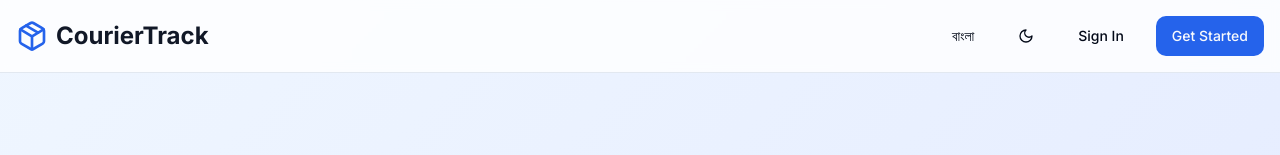
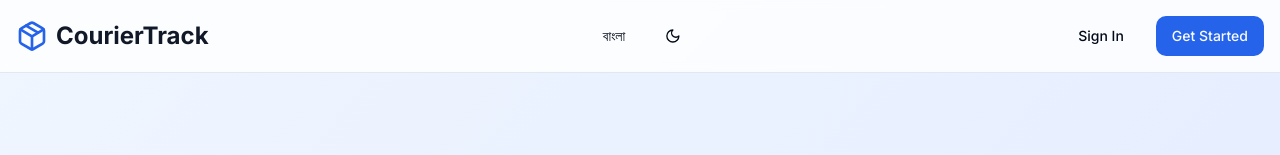
Before and after one commit to mr7aali/CourierTrack-Froentend, a Next.js app: page / in a window 1280 px wide. Shown: the top 155 px of the page. Built offline with nearby package versions, Linux system fonts and the light colour scheme; no server answers.

Commit message:
make the lan + theme in middle

```diff
--- a/components/Shared/Header.tsx
+++ b/components/Shared/Header.tsx
@@ -49,8 +49,8 @@ const Header = () => {
           </span>
         </Link>
 
-        {/* Desktop Nav */}
-        <div className="items-center hidden space-x-4 md:flex">
+        {/* Middle Section: Language + Theme */}
+        <div className="absolute items-center hidden space-x-3 transform -translate-x-1/2 md:flex left-1/2">
           {/* Language Toggle */}
           <Button variant="ghost" onClick={toggleLocale}>
             {locale === "en" ? "বাংলা" : "English"}
@@ -64,8 +64,10 @@ const Header = () => {
               <Moon className="w-5 h-5" />
             )}
           </Button>
+        </div>
 
-          {/* Auth Links */}
+        {/* Right Section: Auth Links */}
+        <div className="items-center hidden space-x-4 md:flex">
           <Link href={`/auth/login?locale=${locale}`}>
             <Button variant="ghost">{t("login.signIn")}</Button>
           </Link>
```
